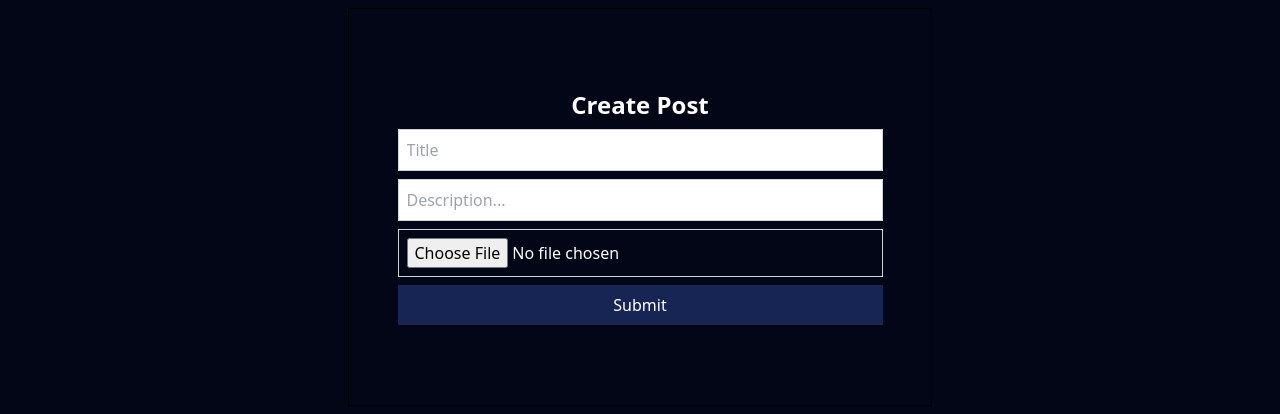
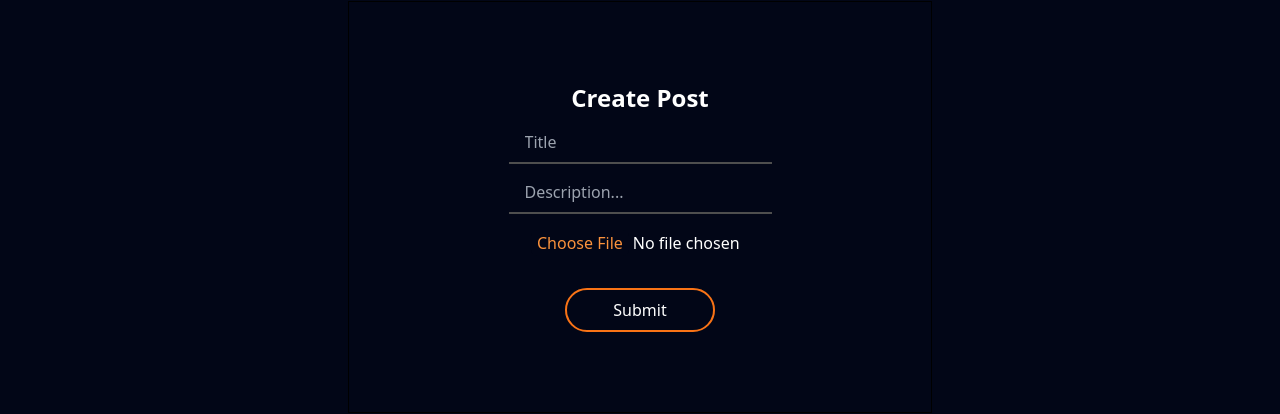
Before and after one commit to a-mancodesss/blog, a Next.js app: page /createPost in a window 1280 px wide. Shown: the part 193-607 px from the top of the page. Built offline with nearby package versions, Linux system fonts and the light colour scheme; no server answers.

Commit message:
create/update post UI

```diff
--- a/src/app/createPost/createPost.css
+++ b/src/app/createPost/createPost.css
@@ -2,5 +2,5 @@
     @apply mx-auto w-5/6 gap-y-2 flex flex-col items-center justify-center
 }
 input{
-    @apply py-2 border-[.5px] border-gray-300  w-full px-2 focus:outline-none focus:border-blue-900 focus:border-[.5px]
+    @apply bg-transparent px-4 py-2 outline-none border-b-2 border-[#4e4e4e] focus:border-orange-500
 }
--- a/src/app/createPost/page.jsx
+++ b/src/app/createPost/page.jsx
@@ -12,9 +12,9 @@ const author = session?.user?.name
         <h1 className='text-2xl font-bold'>Create Post</h1>
         <input type="text" name="title" id="title" placeholder='Title' />
         <input type="text" name="description" id="desc" placeholder='Description...' />
-        <input type="file" name="imgUrl" id="imgUrl" placeholder='Image' />
+        <input className='w-[250px] file:bg-slate-950 file:text-orange-400 file:border-0 file:rounded-md border-none cursor-pointer'type="file" name="imgUrl" id="imgUrl" placeholder='Image' />
         <input type="hidden" value={author} name="userId" id="userId" placeholder='Author' />
-        <button type="submit" className='bg-blue-950 w-full text-white py-2'>Submit</button>
+        <button type="submit" className='mt-4 mx-auto w-[150px] text-white border-2 rounded-full border-orange-500 hover:bg-orange-500 py-2'>Submit</button>
 
 
     </form>
--- a/src/app/updatePost/page.jsx
+++ b/src/app/updatePost/page.jsx
@@ -17,9 +17,9 @@ const author = session?.user?.name
         <input type="hidden" name="id" value={id} />
         <input type="text" name="title" id="title" placeholder='Title' defaultValue={post.title} />
         <input type="text" name="description" id="desc" placeholder='Description...' defaultValue={post.description} />
-        <input type="file" name="imgUrl" id="imgUrl" placeholder='Image Url' />
+        <input className='w-[250px] file:bg-slate-950 file:text-orange-400 file:border-0 file:rounded-md border-none cursor-pointer'type="file" name="imgUrl" id="imgUrl" placeholder='Image' />
         <input type="hidden" value={author} name="userId" id="userId" placeholder='Author' />
-        <button type="submit" className='bg-blue-950 w-full text-white py-2'>Update</button>
+        <button type="submit" className='mt-4 mx-auto w-[150px] text-white border-2 rounded-full border-orange-500 hover:bg-orange-500 py-2'>Update</button>
 
 
     </form>
--- a/src/app/updatePost/updatePost.css
+++ b/src/app/updatePost/updatePost.css
@@ -2,5 +2,6 @@
     @apply mx-auto w-5/6 gap-y-2 flex flex-col items-center justify-center
 }
 input{
-    @apply py-2 border-[.5px] border-gray-300  w-full px-2 focus:outline-none focus:border-blue-900 focus:border-[.5px]
+    @apply bg-transparent px-4 py-2 outline-none border-b-2 border-[#4e4e4e] focus:border-orange-500
+
 }
--- a/src/components/Navbar/navlinks/links/Links.jsx
+++ b/src/components/Navbar/navlinks/links/Links.jsx
@@ -16,7 +16,6 @@ const Links = ({ nav,session }) => {
   //   console.log('session changed')
   // },[session])
 const username  = session?.user?.name
-console.log(pathname)
 
   return (
     <div className="z-10  ">
--- a/src/components/ScrollToTop/ScrollToTop.jsx
+++ b/src/components/ScrollToTop/ScrollToTop.jsx
@@ -1,13 +1,21 @@
 "use client"
 import React from 'react'
-import { ArrowBigUp } from 'lucide-react'
+import { ArrowBigUp, Plus } from 'lucide-react'
+import Link from 'next/link'
+
 const ScrollToTop = () => {
   return (
-    <>
-          <div className=' fixed bg-orange-500 rounded-full w-fit bottom-[1rem] right-4 p-2' onClick={()=>window.scrollTo({top:0,behavior:'smooth'})}>
-      <ArrowBigUp  size={32} color='#eeeeee'/>
-       </div>
-    </>
+    <div className='fixed bottom-[1rem] right-4 flex flex-col gap-3'>
+      <Link href="/createPost">
+        <div className="create border-0 rounded-full w-fit bg-orange-500 p-2 cursor-pointer hover:bg-orange-600 transition-colors shadow-md">
+          <Plus size={32} color='#eeeeee'/>
+        </div>
+      </Link>
+      <div className='rounded-full w-fit bg-orange-500 p-2 cursor-pointer hover:bg-orange-600 transition-colors shadow-md'
+           onClick={()=>window.scrollTo({top:0,behavior:'smooth'})}>
+        <ArrowBigUp size={32} color='#eeeeee'/>
+      </div>
+    </div>
   )
 }
 
```
